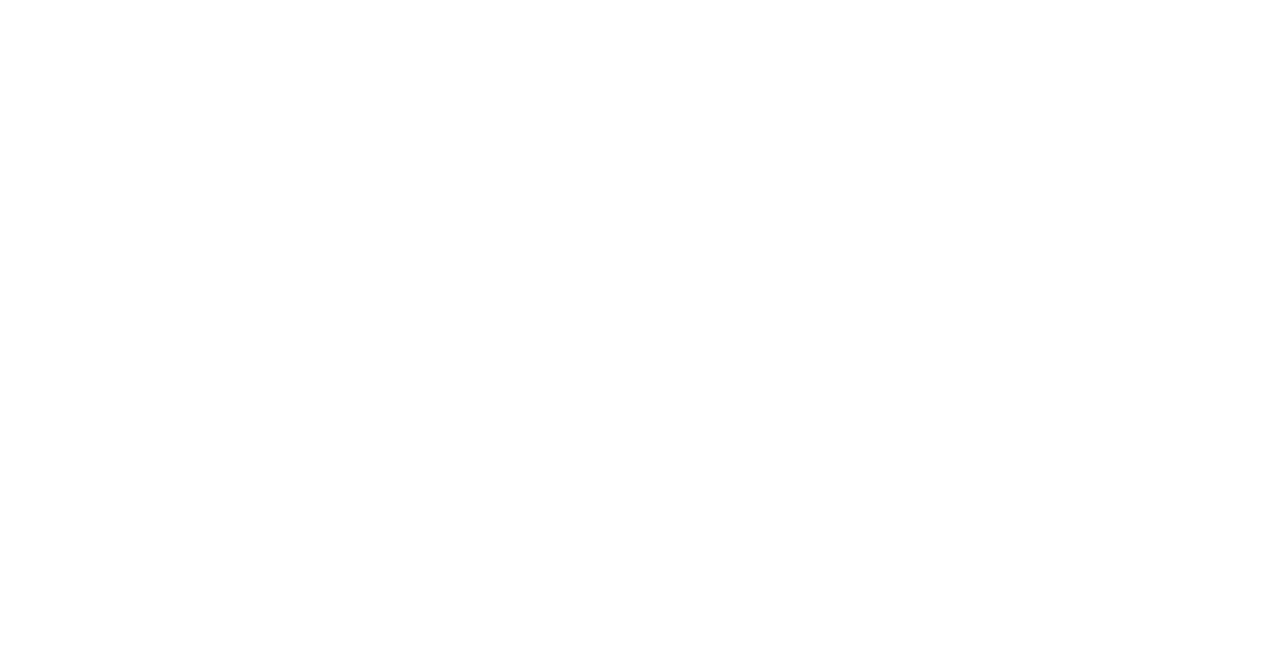
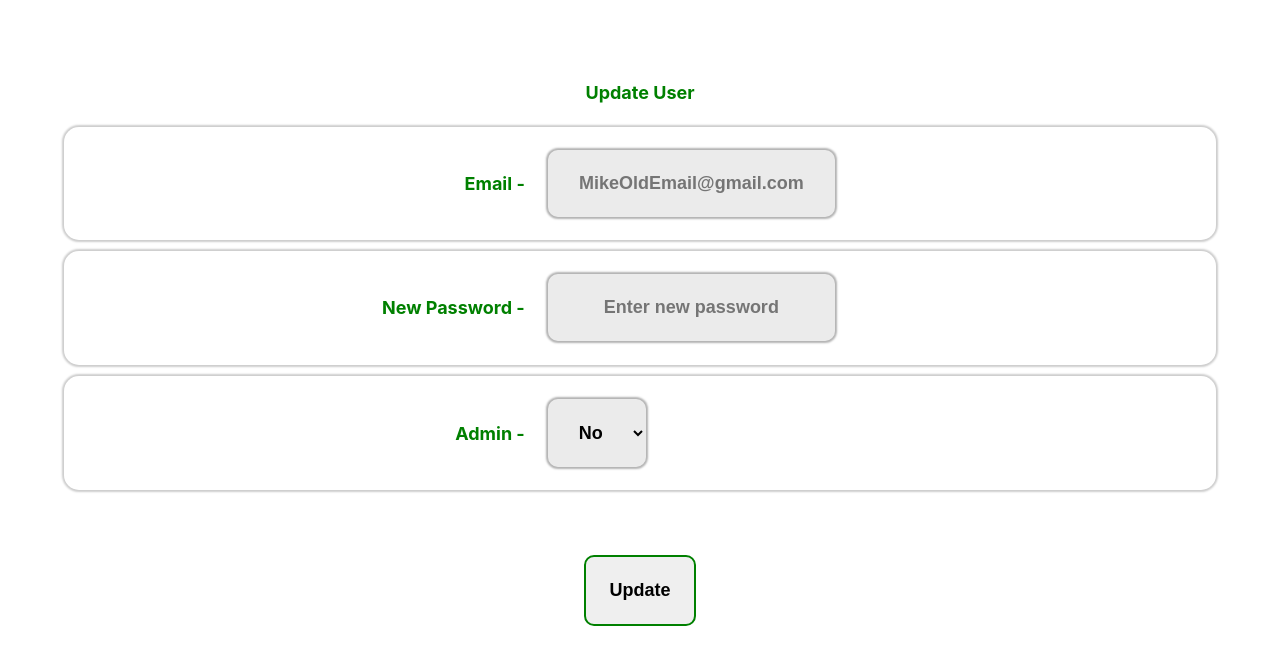
Before and after one commit to mj6meron/admin-app, a React (Create React App) app: page /updateuser in a window 1280 px wide. Before the commit this address had no page. Shown: the top 664 px of the page. Built offline with nearby package versions, Linux system fonts and the light colour scheme.

Commit message:
done with update user

```diff
--- a/src/components/app/App.js
+++ b/src/components/app/App.js
@@ -4,6 +4,7 @@ import Login from '../login/Login';
 import Test from '../test/Test';
 import Dashboard from '../dashboard/Dashboard';
 import UserAdmin from '../dashboard/User/UserAdmin';
+import UpdateUser from '../update/UpdateUser'
 
 function App() {
   return (
@@ -14,6 +15,7 @@ function App() {
                 <Route path="/dashboard" element={<Dashboard/>}/>
                 <Route path="/dashbord/User/UserAdmin" element={<UserAdmin/>}/>
                 <Route path="/test" element={<Test/>}/>
+                <Route path="/updateuser" element={<UpdateUser/>}/>
             </Routes>
         </Router>
     </div>
--- a/src/components/login/Login.js
+++ b/src/components/login/Login.js
@@ -1,40 +1,37 @@
 import React, { useState, useEffect } from "react";
-import { useNavigate } from 'react-router-dom';
-import useFetch from '../tools/useFetch'
-import axios from 'axios';
-import './Login.css'
+import { useNavigate } from "react-router-dom";
+import axios from "axios";
+import "./Login.css";
 
 export default function Login() {
   let navigate = useNavigate();
   let [email, setUsername] = useState("");
   let [password, setPassword] = useState("");
-  let [errorMessage, setErrorMessage] = useState("")
+  let [errorMessage, setErrorMessage] = useState("");
 
-  function handleSubmit (event) {
+  function handleSubmit(event) {
     event.preventDefault();
-    console.log("token check",localStorage.getItem('auth'))
-    console.log(`Here is the email: ${email}, and password: ${password}`)
-    axios.post('http://localhost:5500/api/login', {
-      "email" : email,
-      "password": password
+    console.log("token check", localStorage.getItem("auth"));
+    console.log(`Here is the email: ${email}, and password: ${password}`);
+    axios
+      .post("http://localhost:5500/api/login", {
+        email: email,
+        password: password,
       })
-    .then(response=>{
-
-      console.log('here res -> ', response.data)
-      localStorage.setItem('auth-token', response.data.token);
-      navigate(response.data.redirect)
+      .then((response) => {
+        console.log("here res -> ", response.data);
+        localStorage.setItem("auth-token", response.data.token);
+        navigate(response.data.redirect);
       })
       .catch(function (error) {
-      setErrorMessage(error.response.data.error)
-
-    })
+        setErrorMessage(error.response.data.error);
+      });
     //navigate('/dashboard')
   }
 
-
   useEffect(() => {
     axios
-      .get('http://localhost:5500/api/allProducts')
+      .get("http://localhost:5500/api/allProducts")
       .then((res) => {
         console.log(res);
       })
@@ -43,7 +40,6 @@ useEffect(() => {
       });
   }, []);
 
-
   function updateEmail(event) {
     setUsername(event.target.value);
     //console.log(email)
@@ -51,29 +47,47 @@ useEffect(() => {
 
   function updatePassword(event) {
     setPassword(event.target.value);
-
   }
 
   return (
     <div className="loginBox">
-
       <div className="header">
-        <img className="adminLogo" src="https://www.pngitem.com/pimgs/m/128-1280822_check-mark-box-clip-art-blue-admin-icon.png" alt="" />
+        <img
+          className="adminLogo"
+          src="https://www.pngitem.com/pimgs/m/128-1280822_check-mark-box-clip-art-blue-admin-icon.png"
+          alt=""
+        />
         <p className="adminP">Admin Login</p>
       </div>
 
       <form onSubmit={handleSubmit} className="loginForm">
         <label className="label">
-          <p className="labelP">Email: </p><input className="inputLogin" type="email" placeholder="Email" onChange={updateEmail}  required/>
+          <p className="labelP">Email: </p>
+          <input
+            className="inputLogin"
+            type="email"
+            placeholder="Email"
+            onChange={updateEmail}
+            required
+          />
         </label>
         <label className="label">
-        <p className="labelP">Password: </p><input className="inputLogin" type="password" placeholder="Password" onChange={updatePassword}  required/>
+          <p className="labelP">Password: </p>
+          <input
+            className="inputLogin"
+            type="password"
+            placeholder="Password"
+            onChange={updatePassword}
+            required
+          />
         </label>
         <label className="submitLabel">
           <p className="errorMessage">{errorMessage}</p>
-          <button className="buttonLogin" type="submit" >Login</button>
+          <button className="buttonLogin" type="submit">
+            Login
+          </button>
         </label>
       </form>
     </div>
-  )
+  );
 }
--- /dev/null
+++ b/src/components/update/UpdateUser.js
@@ -0,0 +1,112 @@
+import React, { useState } from "react";
+import { useNavigate } from "react-router-dom";
+import axios from "axios";
+export default function UpdateUser() {
+  let navigate = useNavigate();
+  let [email, setUsername] = useState("");
+  let [password, setPassword] = useState("");
+  let [isAdmin, setIsAdmin] = useState(false);
+  let [errorMessage, setErrorMessage] = useState("");
+
+  let user = {
+    user_id: "6275939dbb13ccccc9a9147a",
+    email: "MikeOldEmail@gmail.com",
+    password: "Enter new password",
+    isAdmin: false,
+  };
+
+  const handleIsAdmin = (choice) => {
+    if (choice == "admin") {
+      return true;
+    }
+    return false;
+  }
+
+  const prepareUpdate=()=>{
+    if (email && password && isAdmin){return {email, password, is_admin: handleIsAdmin(isAdmin) }}
+    if (!email && !password && !isAdmin) {setErrorMessage('You need to input at least one entry for update')}
+    if (email && !password && !isAdmin){return {email}}
+    if (!email && password && !isAdmin){return {password}}
+    if (!email && !password && isAdmin){return {is_admin: handleIsAdmin(isAdmin)}}
+    if (email && password && !isAdmin){return {email, password}}
+    if (email && !password && isAdmin){return {email, is_admin: handleIsAdmin(isAdmin)}}
+    if (!email && password && isAdmin){return {password, is_admin: handleIsAdmin(isAdmin)}}
+}
+
+  function handleSubmit(event) {
+    event.preventDefault();
+    let updateDetails = prepareUpdate();
+    console.log(updateDetails);
+    axios
+      .patch("http://localhost:5500/api/updateUser", {
+        ...updateDetails,
+        user_id: user.user_id,
+      })
+      .then((response) => {
+        console.log("here res -> ", response.data);
+        localStorage.setItem("auth-token", response.data.token);
+        navigate(response.data.redirect);
+      })
+      .catch(function (error) {
+        setErrorMessage(error.response.data.error);
+      });
+  }
+
+  function updateUsername(event) {
+    setUsername(event.target.value);
+  }
+
+  function updatePassword(event) {
+    setPassword(event.target.value);
+  }
+
+  function updateIsAdmin(event) {
+    setIsAdmin(event.target.value);
+  }
+  /**
+ if (!localStorage.getItem('auth-token')){
+     return(
+         <div>You have no token</div>
+     )
+ }
+ */
+
+  return (
+    <div className="loginBox">
+      <div className="header">
+        <p className="adminP">Update User</p>
+      </div>
+      <form onSubmit={handleSubmit} className="loginForm">
+        <label className="label">
+          <p className="labelP"> Email - </p>
+          <input
+            className="inputLogin"
+            type="text"
+            placeholder={user.email}
+            onChange={updateUsername}
+          />
+        </label>
+        <label className="label">
+          <p className="labelP">New Password - </p>
+          <input
+            className="inputLogin"
+            type="password"
+            placeholder={user.password}
+            onChange={updatePassword}
+          />
+        </label>
+        <label className="label">
+          <p className="labelP">Admin - </p>
+          <select className="inputLogin" onChange={updateIsAdmin}>
+            <option value="notAdmin">No</option>
+            <option value="admin">Yes</option>
+          </select>
+        </label>
+        <label className="submitLabel">
+          <p className="errorMessage">{errorMessage}</p>
+          <input className="buttonLogin" type="submit" value="Update" />
+        </label>
+      </form>
+    </div>
+  );
+}
```
Also changed, not shown: database/controllers/validation.js (+13 -1 lines), routes/api.js (+14 -14 lines), routes/productApi.js (+47 -51 lines), routes/userApi.js (+91 -66 lines), src/components/update/UpdateUser.css (added). Lines whose indentation alone changed are shown as unchanged.
